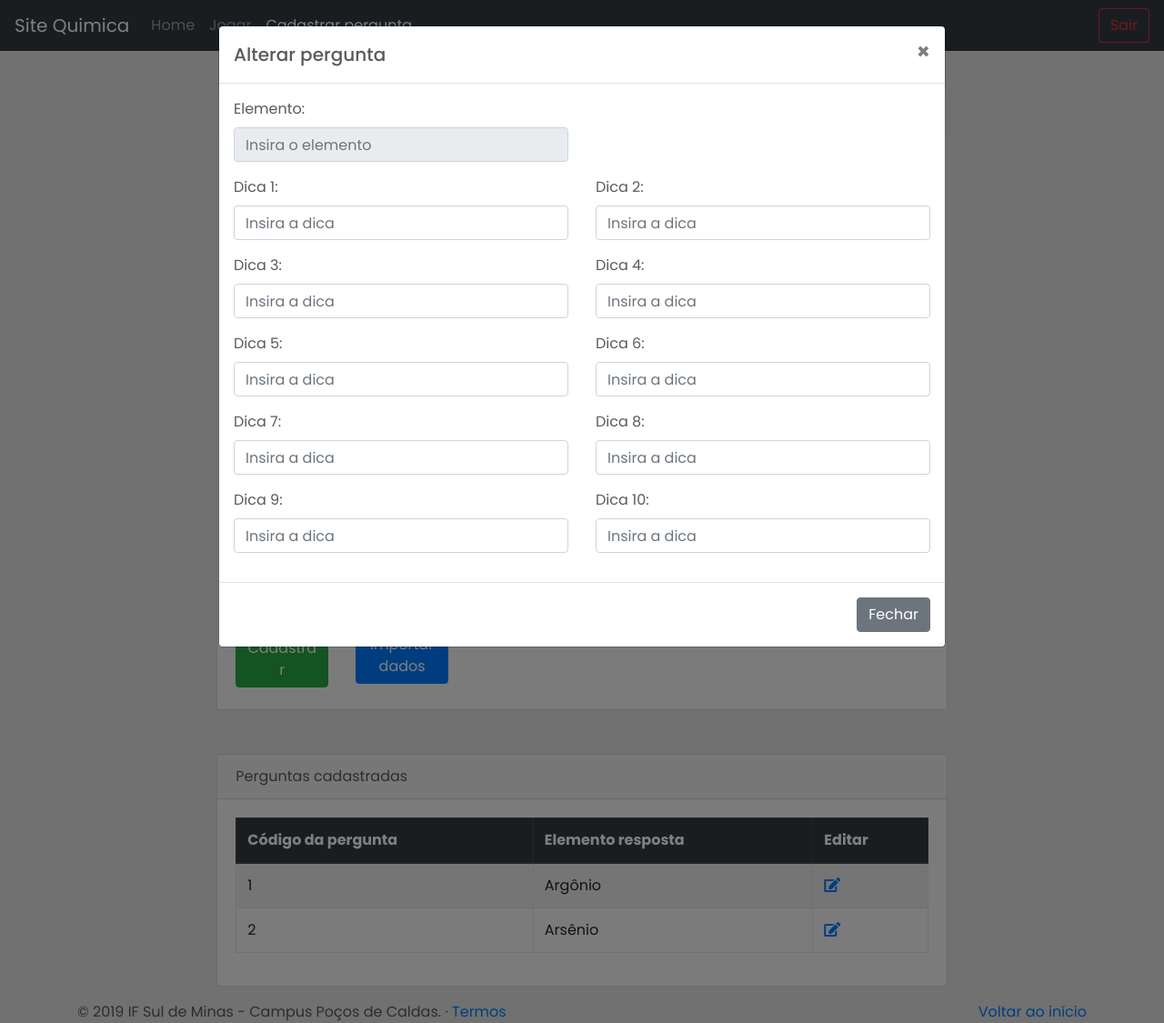
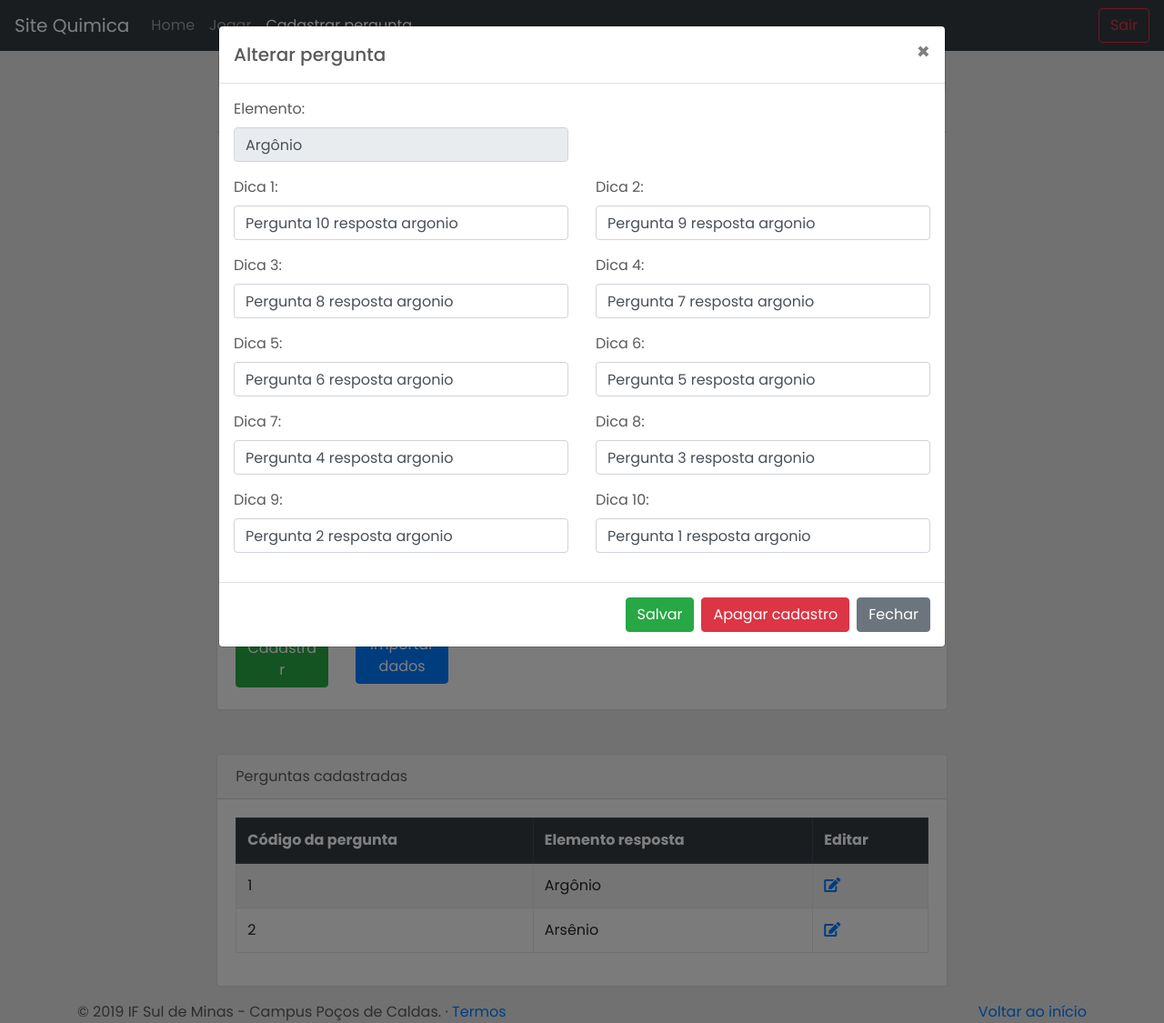
Before and after one commit to MarcosVMoreira/siteProjetoQuimica, a PHP site: page /cadastrar.php in a window 1280 px wide, after a click that opens the changed part. Shown: the top 1125 px of the page at 91% size. Run offline with PHP 8.4, Linux system fonts and the light colour scheme; a user stored in the database is signed in; data comes from the database, SQL or seed files in the repository; some libraries are stand-ins or nearby versions.

Commit message:
Add: backend de preenchimento do modal do cadastro usando ajax

```diff
--- a/buscaPerguntas.php
+++ b/buscaPerguntas.php
@@ -1,9 +1,61 @@
 <?php
 //busca perguntas com base no grupo de perguntas recebido por parametro
+ini_set('default_charset', 'UTF-8');
 
-if(isset($_GET['grupo']))
+include_once("conexao.php");
+
+if(isset($_GET['grupoParam']))
 {
 
+    $data = array();
+
+    $query = "SELECT * FROM perguntas WHERE grupo_perguntas = ".$_GET['grupoParam']."";
+    if ($result = $conexao->query($query)) {
+
+        $i = 0;
+
+        while ($resultado = $result->fetch_assoc()) {
+            $i++;
+                switch ($i) {
+                    case 1:
+                        $dica1 = $resultado["dica_perguntas"];
+                        break;
+                    case 2:
+                        $dica2 = $resultado["dica_perguntas"];
+                        break;
+                    case 3:
+                        $dica3 = $resultado["dica_perguntas"];
+                        break;
+                    case 4:
+                        $dica4 = $resultado["dica_perguntas"];
+                        break;
+                    case 5:
+                        $dica5 = $resultado["dica_perguntas"];
+                        break;
+                    case 6:
+                        $dica6 = $resultado["dica_perguntas"];
+                        break;
+                    case 7:
+                        $dica7 = $resultado["dica_perguntas"];
+                        break;
+                    case 8:
+                        $dica8 = $resultado["dica_perguntas"];
+                        break;
+                    case 9:
+                        $dica9 = $resultado["dica_perguntas"];
+                        break;
+                    case 10:
+                        $dica10 = $resultado["dica_perguntas"];
+                        break;
+                }
+                $elemento = $resultado["resposta_perguntas"];
+        }
+
+        $data = array_merge($data, array("dica1"=>$dica1, "dica2"=>$dica2, "dica3"=>$dica3, "dica4"=>$dica4, "dica5"=>$dica5, "dica6"=>$dica6, "dica7"=>$dica7,
+        "dica8"=>$dica8, "dica9"=>$dica9, "dica10"=>$dica10, "elemento"=>$elemento));
+    }
+
+   echo json_encode($data);
 }
 
 ?>
--- a/cadastrar.php
+++ b/cadastrar.php
@@ -22,6 +22,10 @@
 	} else {
 
 ?>
+<!--
+<link rel="stylesheet" href="//code.jquery.com/ui/1.12.1/themes/base/jquery-ui.css">
+<script src="https://code.jquery.com/jquery-1.12.4.js"></script>
+<script src="https://code.jquery.com/ui/1.12.1/jquery-ui.js"></script>-->
 
 <div class="container-fluid">
 	<div class="col-sm-12 col-md-10 offset-md-1 col-lg-8 offset-lg-2">
@@ -35,7 +39,7 @@
 						<div class="col-sm-12 col-md-6">
 							<div class="form-group">
 								<label for="dica" class="control-label">Elemento:</label>
-								<input type="text" class="form-control" name="elemento" id="elemento" placeholder="Insira o elemento" autofocus/>
+								<input type="text" class="form-control" name="elemento" id="elemento" placeholder="Insira o elemento"/>
 							</div>
 						</div>
 					</div>
@@ -44,7 +48,7 @@
 						<div class="col-sm-12 col-md-6">
 							<div class="form-group">
 								<label for="dica" class="control-label">Dica 1:</label>
-								<input type="text" class="form-control" name="dica1" id="dica1" placeholder="Insira a dica"/>
+								<input type="text" class="form-control" name="dica1" id="dica1" placeholder="Insira a dica" autofocus/>
 							</div>
 						</div>
 
@@ -193,7 +197,7 @@
 							<div class="col-sm-12 col-md-6">
 								<div class="form-group">
 									<label for="dica" class="control-label">Elemento:</label>
-									<input type="text" class="form-control" name="elemento" id="elemento2" placeholder="Insira o elemento" disabled/>
+									<input type="text" class="form-control" name="elementoModal" id="elementoModal" placeholder="Insira o elemento" disabled/>
 								</div>
 							</div>
 						</div>
@@ -202,14 +206,14 @@
 							<div class="col-sm-12 col-md-6">
 								<div class="form-group">
 									<label for="dica" class="control-label">Dica 1:</label>
-									<input type="text" class="form-control" name="dica1" id="dica1" placeholder="Insira a dica"/>
+									<input type="text" class="form-control" name="dica1Modal" id="dica1Modal" placeholder="Insira a dica"/>
 								</div>
 							</div>
 
 							<div class="col-sm-12 col-md-6">
 								<div class="form-group">
 									<label for="dica" class="control-label">Dica 2:</label>
-									<input type="text" class="form-control" name="dica2" id="dica2" placeholder="Insira a dica"/>
+									<input type="text" class="form-control" name="dica2Modal" id="dica2Modal" placeholder="Insira a dica"/>
 								</div>
 							</div>
 						</div>
@@ -218,14 +222,14 @@
 							<div class="col-sm-12 col-md-6">
 								<div class="form-group">
 									<label for="dica" class="control-label">Dica 3:</label>
-									<input type="text" class="form-control" name="dica3" id="dica3" placeholder="Insira a dica"/>
+									<input type="text" class="form-control" name="dica3Modal" id="dica3Modal" placeholder="Insira a dica"/>
 								</div>
 							</div>
 
 							<div class="col-sm-12 col-md-6">
 								<div class="form-group">
 									<label for="dica" class="control-label">Dica 4:</label>
-									<input type="text" class="form-control" name="dica4" id="dica4" placeholder="Insira a dica"/>
+									<input type="text" class="form-control" name="dica4Modal" id="dica4Modal" placeholder="Insira a dica"/>
 								</div>
 							</div>
 						</div>
@@ -234,14 +238,14 @@
 							<div class="col-sm-12 col-md-6">
 								<div class="form-group">
 									<label for="dica" class="control-label">Dica 5:</label>
-									<input type="text" class="form-control" name="dica5" id="dica5" placeholder="Insira a dica"/>
+									<input type="text" class="form-control" name="dica5Modal" id="dica5Modal" placeholder="Insira a dica"/>
 								</div>
 							</div>
 
 							<div class="col-sm-12 col-md-6">
 								<div class="form-group">
 									<label for="dica" class="control-label">Dica 6:</label>
-									<input type="text" class="form-control" name="dica6" id="dica6" placeholder="Insira a dica"/>
+									<input type="text" class="form-control" name="dica6Modal" id="dica6Modal" placeholder="Insira a dica"/>
 								</div>
 							</div>
 						</div>
@@ -251,14 +255,14 @@
 							<div class="col-sm-12 col-md-6">
 								<div class="form-group">
 									<label for="dica" class="control-label">Dica 7:</label>
-									<input type="text" class="form-control" name="dica7" id="dica7" placeholder="Insira a dica"/>
+									<input type="text" class="form-control" name="dica7Modal" id="dica7Modal" placeholder="Insira a dica"/>
 								</div>
 							</div>
 
 							<div class="col-sm-12 col-md-6">
 								<div class="form-group">
 									<label for="dica" class="control-label">Dica 8:</label>
-									<input type="text" class="form-control" name="dica8" id="dica8" placeholder="Insira a dica"/>
+									<input type="text" class="form-control" name="dica8Modal" id="dica8Modal" placeholder="Insira a dica"/>
 								</div>
 							</div>
 						</div>
@@ -269,21 +273,24 @@
 							<div class="col-sm-12 col-md-6">
 								<div class="form-group">
 									<label for="dica" class="control-label">Dica 9:</label>
-									<input type="text" class="form-control" name="dica9" id="dica9" placeholder="Insira a dica"/>
+									<input type="text" class="form-control" name="dica9Modal" id="dica9Modal" placeholder="Insira a dica"/>
 								</div>
 							</div>
 
 							<div class="col-sm-12 col-md-6">
 								<div class="form-group">
 									<label for="dica" class="control-label">Dica 10:</label>
-									<input type="text" class="form-control" name="dica10" id="dica10" placeholder="Insira a dica"/>
+									<input type="text" class="form-control" name="dica10Modal" id="dica10Modal" placeholder="Insira a dica"/>
 								</div>
 							</div>
 						</div>
 
 						</div>
 						<div class="modal-footer">
+							<button type="button" class="btn btn-success" data-dismiss="modal">Salvar</button>
+							<button type="button" class="btn btn-danger" data-dismiss="modal">Apagar cadastro</button>
 							<button type="button" class="btn btn-secondary" data-dismiss="modal">Fechar</button>
+
 						</div>
 					</div>
 				</div>
--- a/js/scripts.js
+++ b/js/scripts.js
@@ -38,11 +38,11 @@ function populaModalperguntas (grupo) {
 
 
     console.log(grupo);
-/*
+
     $.ajax({
-        url: 'buscaPerguntas.php?grupo',
-        type: 'POST',
-        data: data,
+        url: 'buscaPerguntas.php?grupoParam='+grupo,
+        type: 'GET',
+        dataType: 'json',
         processData: false,
         contentType: false,
         success: function(data, textStatus, jqXHR)
@@ -50,17 +50,20 @@ function populaModalperguntas (grupo) {
             if(typeof data.error === 'undefined')
             {
                 // Sucesso
-                $("#dica1").val(data.dica1);
-                $("#dica2").val(data.dica2);
-                $("#dica3").val(data.dica3);
-                $("#dica4").val(data.dica4);
-                $("#dica5").val(data.dica5);
-                $("#dica6").val(data.dica6);
-                $("#dica7").val(data.dica7);
-                $("#dica8").val(data.dica8);
-                $("#dica9").val(data.dica9);
-                $("#dica10").val(data.dica10);
-                $("#elemento").val(data.elemento);
+                console.log("data "+data);
+                console.log("dica1 "+data.dica1);
+
+                $("#dica1Modal").val(data.dica1);
+                $("#dica2Modal").val(data.dica2);
+                $("#dica3Modal").val(data.dica3);
+                $("#dica4Modal").val(data.dica4);
+                $("#dica5Modal").val(data.dica5);
+                $("#dica6Modal").val(data.dica6);
+                $("#dica7Modal").val(data.dica7);
+                $("#dica8Modal").val(data.dica8);
+                $("#dica9Modal").val(data.dica9);
+                $("#dica10Modal").val(data.dica10);
+                $("#elementoModal").val(data.elemento);
 
                 //console.log("retornou sucesso: "+data);
             }
@@ -78,7 +81,14 @@ function populaModalperguntas (grupo) {
             console.log('ERRORS: ' + textStatus);
         }
     });
-/*/
+
+        /*$.post('buscaPerguntas.php?grupo', { grupoParam: grupo},
+            function(returnedData){
+                console.log(returnedData);
+        }).fail(function(){
+            console.log("error");
+        });*/
+
 
 }
 
```
